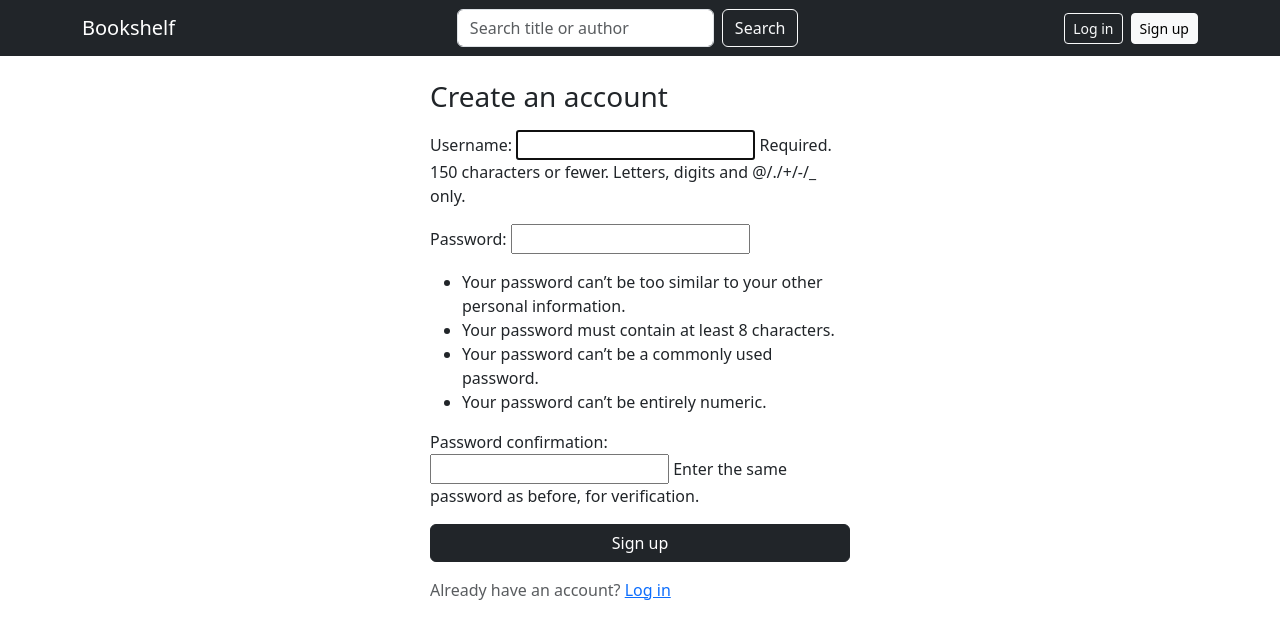
After one commit to minasd2001/bookshelf, a Django app: page /accounts/register/ in a window 1280 px wide. The commit adds this page. Shown: the top 639 px of the page. Run offline with Django 5.2, Linux system fonts and the light colour scheme.

Commit message:
Add register, login, logout and navbar

```diff
--- a/accounts/urls.py
+++ b/accounts/urls.py
@@ -1,8 +1,9 @@
 from django.contrib.auth import views as auth_views
-from django.urls import path
+from django.urls import path, include
 from . import views
 
 urlpatterns = [
+    path("register/", views.register, name="register"),
     path("login/", auth_views.LoginView.as_view(template_name="accounts/login.html"), name="login"),
     path("logout/", auth_views.LogoutView.as_view(), name="logout"),
 
--- a/accounts/views.py
+++ b/accounts/views.py
@@ -1,3 +1,16 @@
 from django.shortcuts import render
+from django.contrib.auth import login
+from django.contrib.auth.forms import UserCreationForm
+from django.shortcuts import redirect, render
+# Create your views here.
 
-# Create your views here.
+def register(request):
+    if request.method == "POST":
+        form = UserCreationForm(request.POST)
+        if form.is_valid():
+            user = form.save()
+            login(request, user)
+            return redirect("home")
+    else:
+        form = UserCreationForm()
+    return render(request, "accounts/register.html", {"form": form})
--- a/config/urls.py
+++ b/config/urls.py
@@ -21,7 +21,8 @@ from django.conf.urls.static import static
 
 urlpatterns = [
     path('admin/', admin.site.urls),
-    path('', include("books.urls"))
+    path('', include("books.urls")),
+    path("accounts/", include("accounts.urls")),
 ]
 
 if settings.DEBUG:
--- /dev/null
+++ b/templates/accounts/register.html
@@ -0,0 +1,19 @@
+{% extends "base.html" %}
+
+{% block title %}Sign up | Bookshelf{% endblock %}
+
+{% block content %}
+<div class="mx-auto" style="max-width: 420px;">
+  <h1 class="h3 mb-3">Create an account</h1>
+
+  <form method="post">
+    {% csrf_token %}
+    {{ form.as_p }}
+    <button type="submit" class="btn btn-dark w-100">Sign up</button>
+  </form>
+
+  <p class="mt-3 text-muted">
+    Already have an account? <a href="{% url 'login' %}">Log in</a>
+  </p>
+</div>
+{% endblock %}
--- a/templates/base.html
+++ b/templates/base.html
@@ -10,11 +10,25 @@
   <nav class="navbar navbar-dark bg-dark mb-4">
     <div class="container">
       <a class="navbar-brand" href="{% url 'home' %}">Bookshelf</a>
+
       <form class="d-flex" action="{% url 'search' %}" method="get" role="search">
         <input class="form-control me-2" type="search" name="q"
-        placeholder="Search title or author" value="{{ request.GET.q }}"> <!-- value="{{ request.GET.q }}keeps search text in the box after you submit -->
+              placeholder="Search title or author" value="{{ request.GET.q }}">
         <button class="btn btn-outline-light" type="submit">Search</button>
       </form>
+
+      <div class="d-flex align-items-center gap-2">
+        {% if user.is_authenticated %}
+          <span class="navbar-text">Hi, {{ user.username }}</span>
+          <form action="{% url 'logout' %}" method="post" class="m-0">
+            {% csrf_token %}
+            <button type="submit" class="btn btn-outline-light btn-sm">Log out</button>
+          </form>
+        {% else %}
+          <a class="btn btn-outline-light btn-sm" href="{% url 'login' %}">Log in</a>
+          <a class="btn btn-light btn-sm" href="{% url 'register' %}">Sign up</a>
+        {% endif %}
+      </div>
     </div>
   </nav>
 
```
Also changed, not shown: templates/accounts/login.html (added, +19 -0 lines), db.sqlite3.
